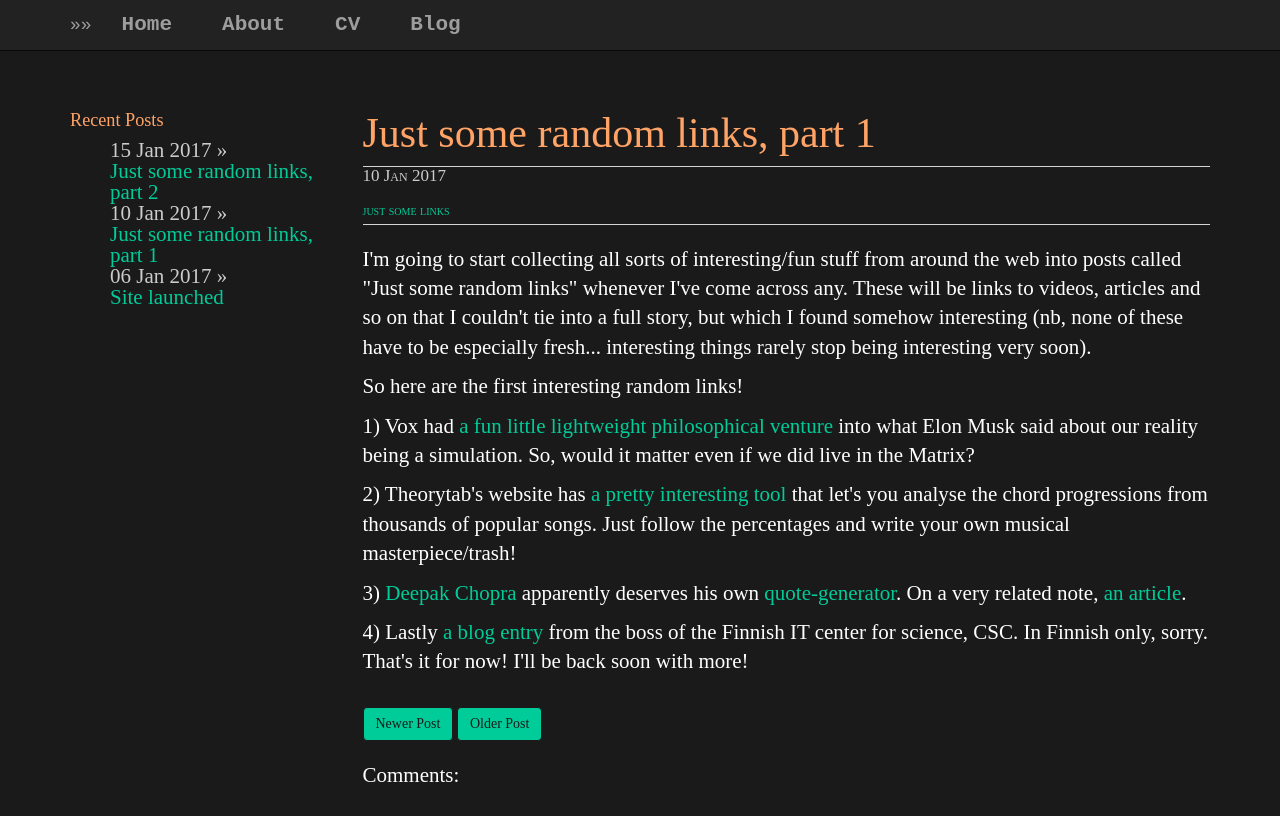
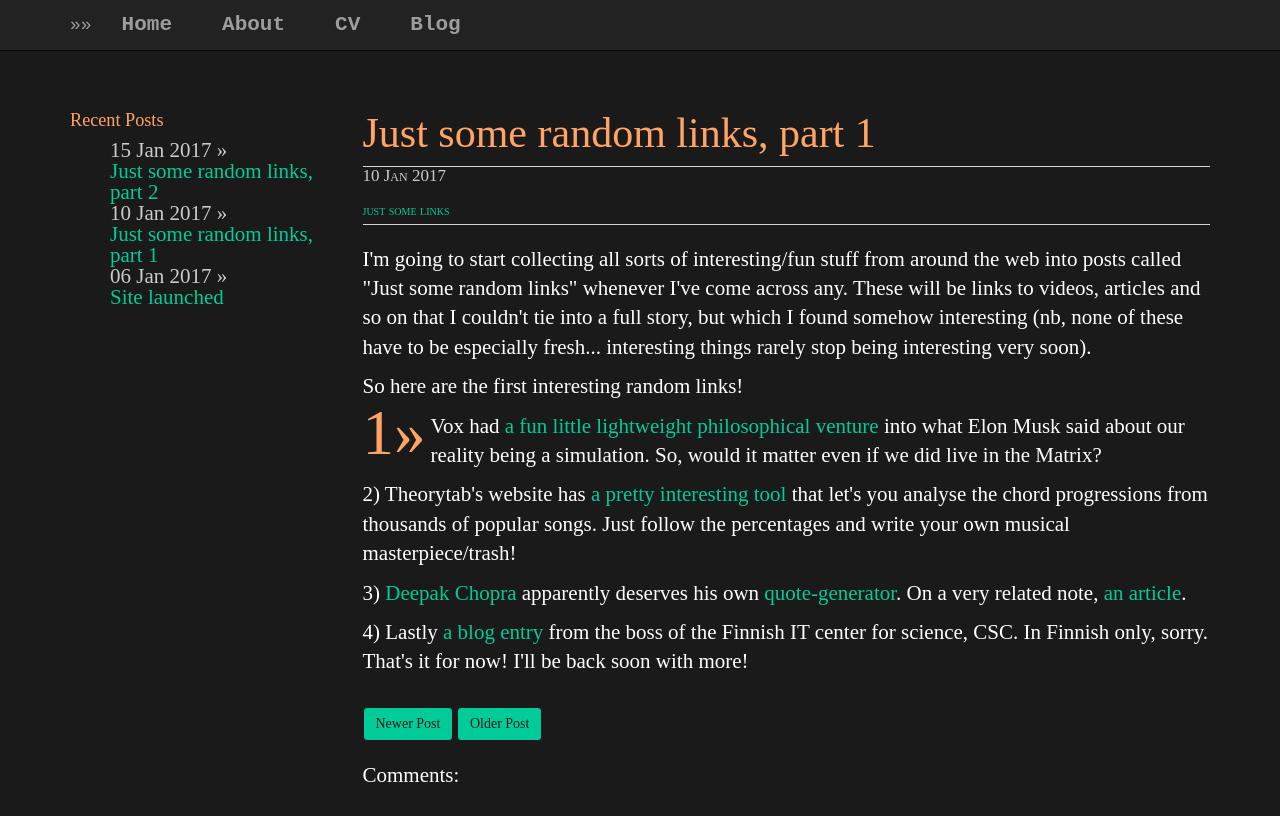
Before and after one commit to plantecophys/plantecophys, a Jekyll site: the page built from _posts/2017-01-08-justsomerandomlinks1.md, in a window 1280 px wide and 1055 px high, cut to the strip 0-816 px from the top of the window. Built offline with Jekyll 4.4.1, drawn with Linux system fonts in a browser that asks for light colours.

Commit message:
Update 2017-01-08-justsomerandomlinks1.md

```diff
--- a/_posts/2017-01-08-justsomerandomlinks1.md
+++ b/_posts/2017-01-08-justsomerandomlinks1.md
@@ -10,7 +10,7 @@
 
 <p>So here are the first interesting random links!</p>
 
-<p>1) Vox had <a href="http://www.vox.com/2016/6/3/11837888/simulation-problem">a fun little lightweight philosophical venture</a> into what Elon Musk said about our reality being a simulation. So, would it matter even if we did live in the Matrix?</p>
+<div class="numbering"><p>1» Vox had <a href="http://www.vox.com/2016/6/3/11837888/simulation-problem">a fun little lightweight philosophical venture</a> into what Elon Musk said about our reality being a simulation. So, would it matter even if we did live in the Matrix?</p></div>
 
 <p>2) Theorytab's website has <a href="http://www.hooktheory.com/trends" target="_blank">a pretty interesting tool</a> that let's you analyse the chord progressions from thousands of popular songs. Just follow the percentages and write your own musical masterpiece/trash!
 </p>
```
